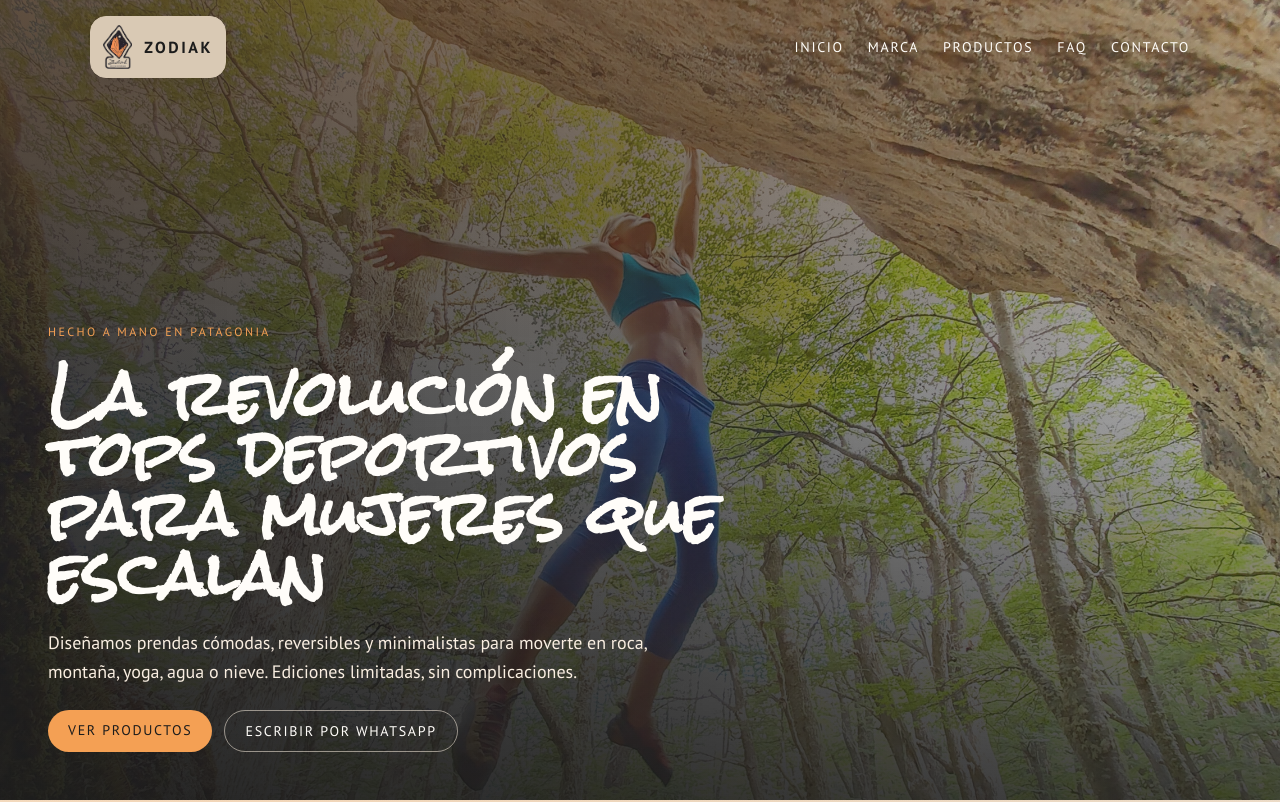
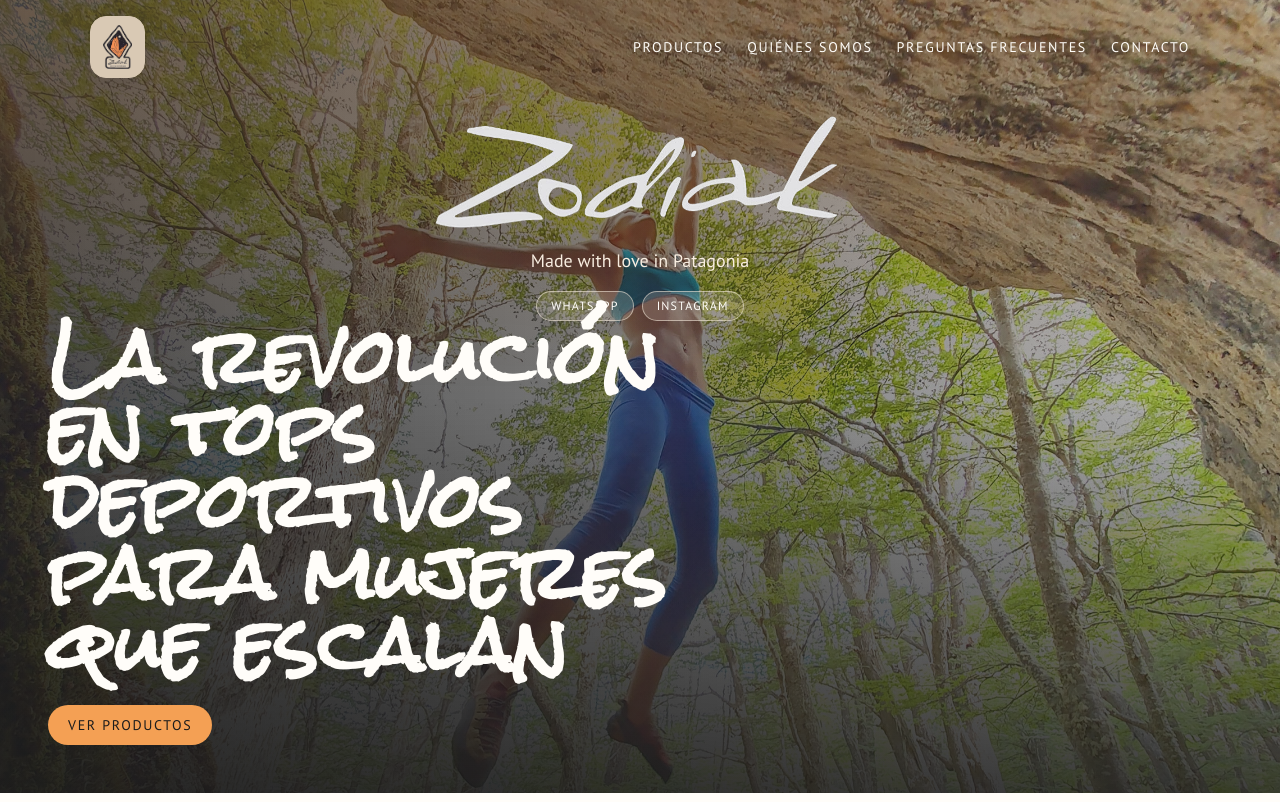
Before and after one commit to elevyg/zodiak-web, a Next.js app: page / in a window 1280 px wide. Shown: the top 802 px of the page. Built offline with nearby package versions, Linux system fonts and the light colour scheme.

Commit message:
feat: update Spanish site content, enhance hero section with new images and Instagram link, and improve brand section styling

```diff
--- a/content/site.es.json
+++ b/content/site.es.json
@@ -6,14 +6,13 @@
     "ogDescription": "Top Les Vans y prendas exclusivas hechas a mano en San Carlos de Bariloche."
   },
   "nav": [
-    { "label": "Inicio", "href": "#hero" },
-    { "label": "Marca", "href": "#marca" },
     { "label": "Productos", "href": "#productos" },
-    { "label": "FAQ", "href": "#faq" },
+    { "label": "Quiénes somos", "href": "#marca" },
+    { "label": "Preguntas frecuentes", "href": "#faq" },
     { "label": "Contacto", "href": "#contacto" }
   ],
   "hero": {
-    "eyebrow": "Hecho a mano en Patagonia",
+    "eyebrow": "",
     "title": "La revolución en tops deportivos para mujeres que escalan",
     "subtitle": "Diseñamos prendas cómodas, reversibles y minimalistas para moverte en roca, montaña, yoga, agua o nieve. Ediciones limitadas, sin complicaciones.",
     "ctaPrimary": {
@@ -28,7 +27,7 @@
     "imageAlt": "Mujer escaladora usando top Zodiak en roca"
   },
   "brandStory": {
-    "title": "Exclusiva, funcional y real",
+    "title": "Quiénes somos",
     "paragraphs": [
       "Amamos viajar, la naturaleza, escalar y esquiar. Por eso diseñamos un top perfecto para que te sientas cómoda hagas lo que hagas.",
       "Nuestros productos se producen en un pequeño taller de San Carlos de Bariloche con telas de alta calidad y enfoque artesanal.",
--- a/src/app/page.tsx
+++ b/src/app/page.tsx
@@ -36,7 +36,7 @@
     <>
       <Header nav={site.nav} />
       <main>
-        <HeroSection hero={site.hero} />
+        <HeroSection hero={site.hero} instagram={site.social.instagram} />
         <BrandSection title={site.brandStory.title} paragraphs={site.brandStory.paragraphs} markdown={aboutMarkdown} />
         <ProductsSection items={products} />
         <GallerySection items={gallery} />
--- a/src/components/sections/brand-section.tsx
+++ b/src/components/sections/brand-section.tsx
@@ -11,8 +11,9 @@
     .filter((line) => line && !line.startsWith("#"));
 
   return (
-    <section id="marca" className="container-shell py-16 md:py-24">
-      <div className="grid gap-8 md:grid-cols-[0.8fr_1.2fr]">
+    <section id="marca" className="relative bg-inverse py-16 md:py-24">
+      <div className="container-shell">
+        <div className="grid gap-8 rounded-3xl border border-border bg-inverse p-7 md:grid-cols-[0.8fr_1.2fr] md:p-10">
           <h2 className="text-3xl font-semibold md:text-5xl">{title}</h2>
           <div className="space-y-5 text-base leading-relaxed text-inkMuted">
             {paragraphs.map((paragraph) => (
@@ -23,6 +24,7 @@
             ))}
           </div>
         </div>
+      </div>
     </section>
   );
 }
--- a/src/components/sections/header.tsx
+++ b/src/components/sections/header.tsx
@@ -42,7 +42,7 @@
       <div className="container-shell flex items-center justify-between py-4">
         <a
           href="#hero"
-          className="flex items-center gap-3 rounded-2xl border border-border bg-border px-3 py-2 shadow-[0_6px_20px_rgba(28,28,28,0.12)]"
+          className="flex items-center rounded-2xl border border-border bg-border px-3 py-2 shadow-[0_6px_20px_rgba(28,28,28,0.12)]"
         >
           <Image
             src="/images/brand/logo-transparent.png"
@@ -52,7 +52,6 @@
             className="h-11 w-auto"
             priority
           />
-          <span className="text-sm font-semibold tracking-[0.16em] text-ink md:text-base">ZODIAK</span>
         </a>
 
         <button
--- a/src/components/sections/hero-section.tsx
+++ b/src/components/sections/hero-section.tsx
@@ -1,13 +1,17 @@
-import Image from "next/image";
-import type { SiteContent } from "@/lib/content/types";
+import Image from "next/image"
+import type { SiteContent } from "@/lib/content/types"
 
 type HeroSectionProps = {
-  hero: SiteContent["hero"];
-};
+  hero: SiteContent["hero"]
+  instagram: string
+}
 
-export function HeroSection({ hero }: HeroSectionProps) {
+export function HeroSection({ hero, instagram }: HeroSectionProps) {
   return (
-    <section id="hero" className="relative left-1/2 right-1/2 h-screen w-screen -translate-x-1/2 overflow-hidden">
+    <section
+      id="hero"
+      className="relative left-1/2 right-1/2 min-h-[86vh] w-screen -translate-x-1/2 overflow-hidden"
+    >
       <div className="relative isolate h-full overflow-hidden">
         <Image
           src={hero.image}
@@ -16,45 +20,67 @@
           priority
           className="hero-bg-zoom object-cover"
         />
-        <div className="absolute inset-0 bg-gradient-to-r from-[#1c1c1cdd] via-[#1c1c1ca6] to-[#1c1c1c45]" />
-        <div className="absolute inset-0 bg-gradient-to-t from-[#1c1c1cb8] via-transparent to-[#f4a05433]" />
-        <div className="relative z-10 flex h-full items-end p-7 md:p-12">
-          <div className="max-w-3xl space-y-6 text-inverse">
+        <div className="absolute inset-0 bg-gradient-to-r from-[#1c1c1ccc] via-[#1c1c1c8c] to-[#1c1c1c3d]" />
+        <div className="absolute inset-0 bg-gradient-to-t from-[#1c1c1cc8] via-transparent to-[#f4a05430]" />
+        <div className="relative z-10 flex min-h-[86vh] flex-col justify-between p-6 pt-24 md:p-12 md:pt-28">
+          <div className="mx-auto flex w-full max-w-3xl flex-col items-center gap-2 text-inverse">
+            <Image
+              src="/images/brand/zodiak-leters-white.png"
+              alt="Logo Zodiak"
+              width={110}
+              height={166}
+              className="stagger-in h-auto w-[60vw] max-w-[320px] md:max-w-[420px]"
+              style={{ animationDelay: "800ms" }}
+              priority
+            />
             <p
-              className="stagger-in text-xs uppercase tracking-[0.2em] text-accent"
-              style={{ animationDelay: "1000ms" }}
+              className="stagger-in text-center text-base text-[#f9eee1] md:text-lg"
+              style={{ animationDelay: "1600ms" }}
             >
-              {hero.eyebrow}
+              Made with love in Patagonia
             </p>
+            <div
+              className="stagger-in mt-2 flex flex-wrap justify-center gap-2"
+              style={{ animationDelay: "1900ms" }}
+            >
+              <a
+                href={hero.ctaSecondary.href}
+                className="rounded-full border border-[#f6ebdc8c] bg-[#f6ebdc2b] px-3.5 py-1.5 text-xs uppercase tracking-[0.1em] text-inverse transition hover:border-accent hover:text-accent"
+              >
+                WhatsApp
+              </a>
+              <a
+                href={instagram}
+                target="_blank"
+                rel="noreferrer"
+                className="rounded-full border border-[#f6ebdc8c] bg-[#f6ebdc2b] px-3.5 py-1.5 text-xs uppercase tracking-[0.1em] text-inverse transition hover:border-accent hover:text-accent"
+              >
+                Instagram
+              </a>
+            </div>
+          </div>
+
+          <div className="max-w-2xl space-y-6 text-inverse">
             <h1
-              className="stagger-in text-4xl font-semibold leading-tight md:text-6xl"
-              style={{ animationDelay: "1450ms" }}
+              className="stagger-in text-5xl font-semibold leading-[0.96] md:text-7xl"
+              style={{ animationDelay: "2300ms" }}
             >
               {hero.title}
             </h1>
-            <p
-              className="stagger-in max-w-2xl text-lg leading-relaxed text-[#f9eee1]"
-              style={{ animationDelay: "1900ms" }}
+            <div
+              className="stagger-in flex flex-wrap gap-3"
+              style={{ animationDelay: "2700ms" }}
             >
-              {hero.subtitle}
-            </p>
-            <div className="stagger-in flex flex-wrap gap-3" style={{ animationDelay: "2350ms" }}>
               <a
                 href={hero.ctaPrimary.href}
                 className="rounded-full bg-accent px-5 py-2.5 text-sm font-medium uppercase tracking-[0.12em] text-ink transition hover:bg-accentStrong"
               >
                 {hero.ctaPrimary.label}
               </a>
-              <a
-                href={hero.ctaSecondary.href}
-                className="rounded-full border border-[#f6ebdc8c] px-5 py-2.5 text-sm font-medium uppercase tracking-[0.12em] transition hover:border-accent hover:text-accent"
-              >
-                {hero.ctaSecondary.label}
-              </a>
             </div>
           </div>
         </div>
       </div>
     </section>
-  );
+  )
 }
```
Also changed, not shown: public/images/brand/zodiak-leters-black.png (added), public/images/brand/zodiak-leters-white.png (added). Lines whose indentation alone changed are shown as unchanged.
